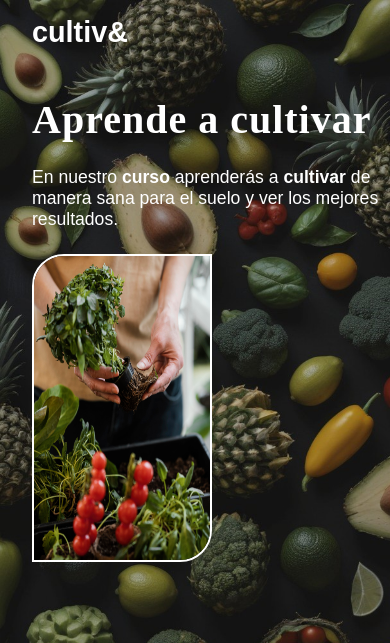
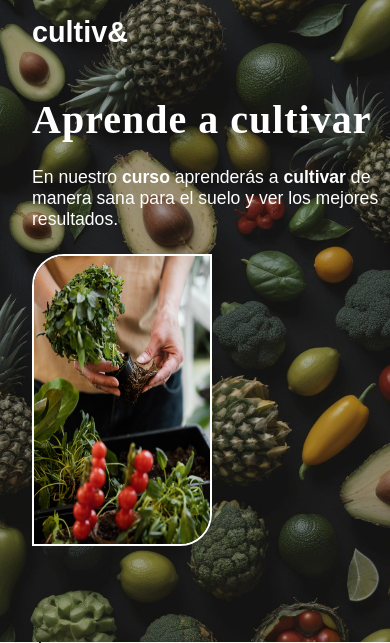
Before and after one commit to axelnoguera/landing-page-cultivos-2, a PHP site: page / in a window 390 px wide. Shown: the top 643 px of the page. Run offline with PHP 8.4, Linux system fonts and the light colour scheme; some libraries are stand-ins or nearby versions; some web fonts are replaced.

Commit message:
Update style.css

```diff
--- a/style.css
+++ b/style.css
@@ -368,7 +368,7 @@ width:20rem;
     }
 
     .contenedor-inicio__contenedor-img-principal__img, .contenedor-informacion__contenedor-img__img{
-    height:19rem;
+    height:18rem;
     width:11rem;
     }
 
```
